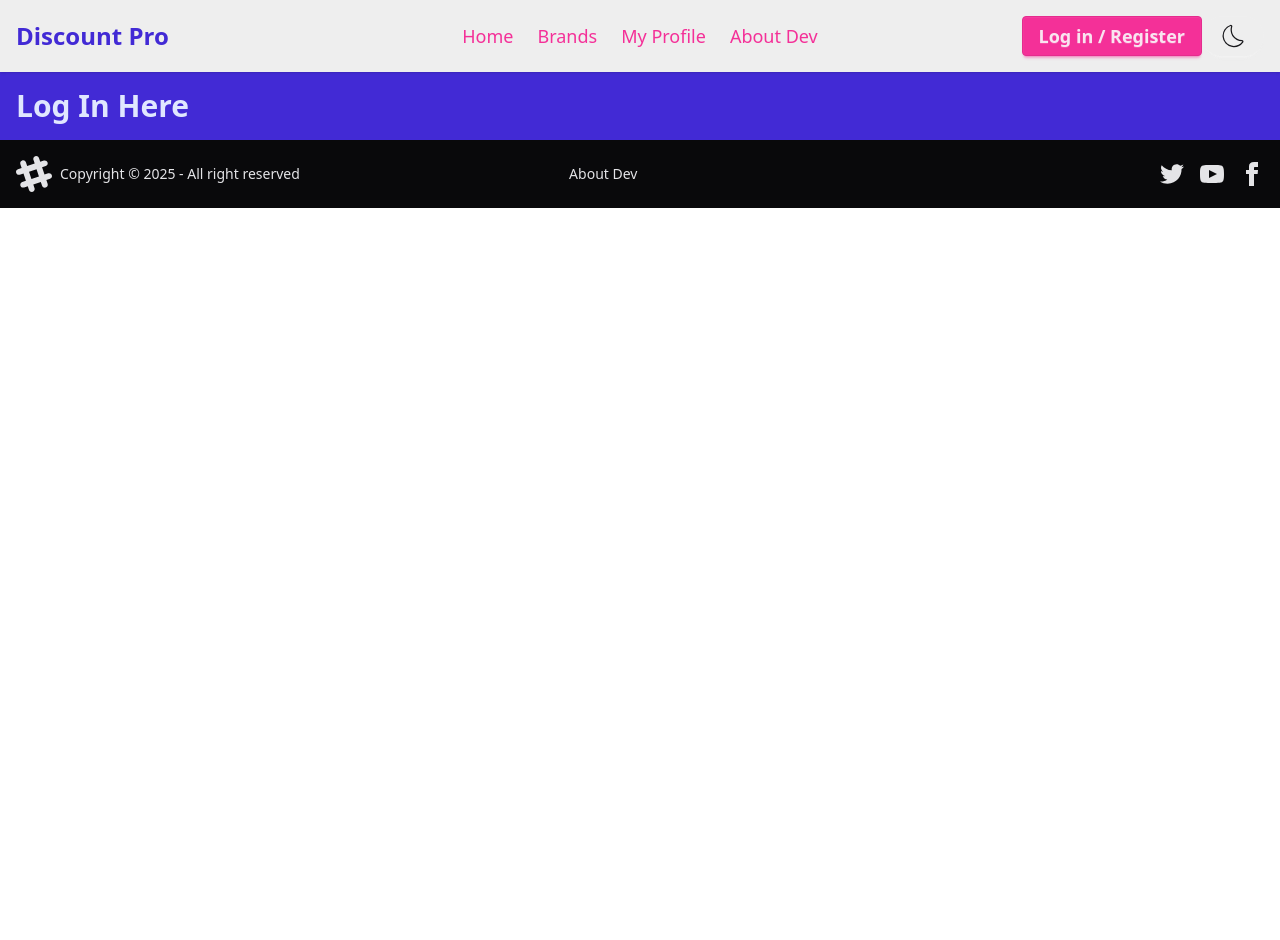
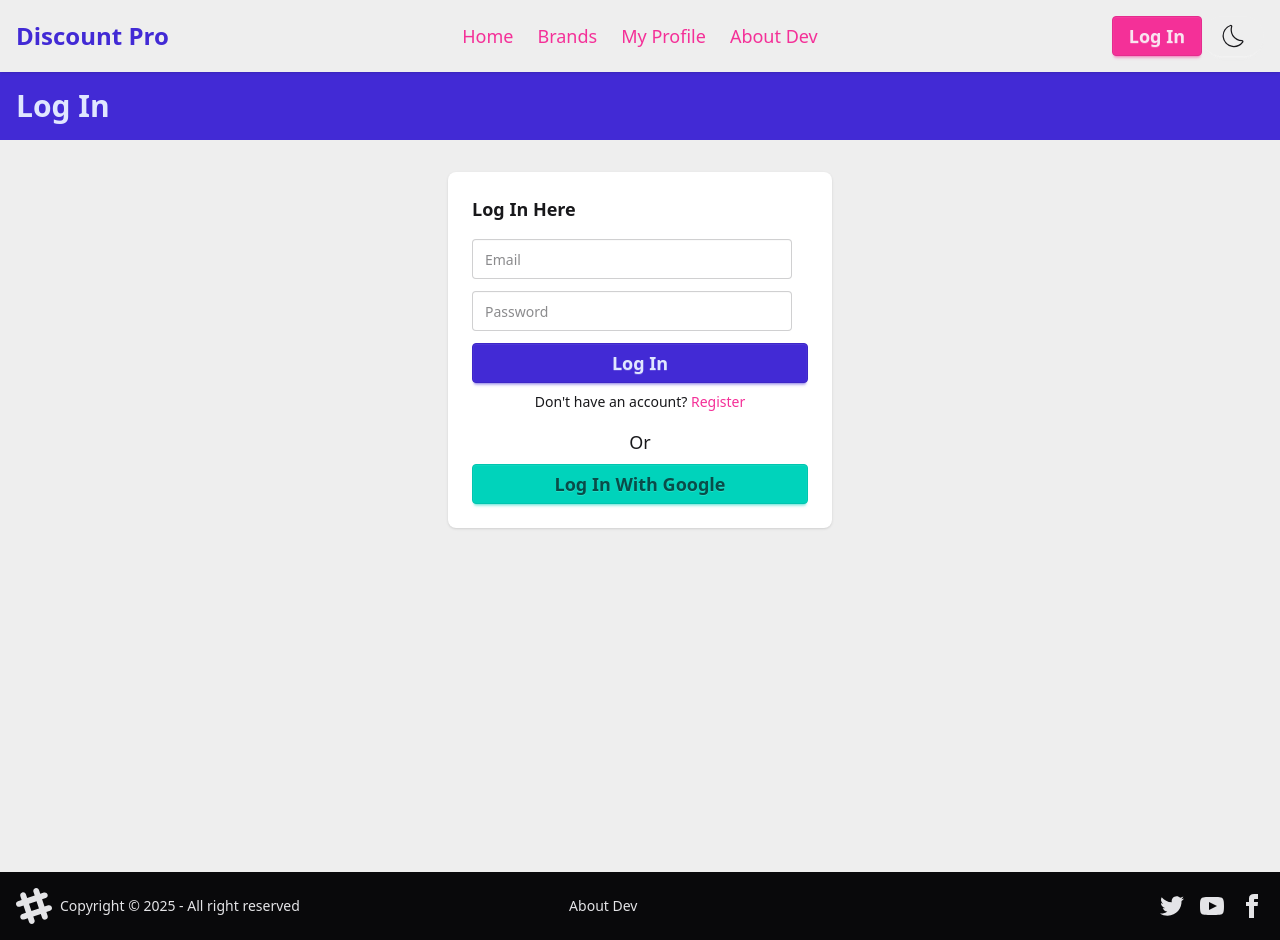
Before and after one commit to KYusufbd/discount-pro, a React (Vite) app: page /login in a window 1280 px wide. Before the commit the page ends 800 px from the top, so only its background shows below. Built offline with nearby package versions, Linux system fonts and the light colour scheme.

Commit message:
Added pages for log in and register and created user context

```diff
--- a/src/components/Brands.jsx
+++ b/src/components/Brands.jsx
@@ -24,7 +24,7 @@ const Brands = () => {
     <div>
       <div className="w-full bg-primary text-primary-content py-4">
         <div className="section flex flex-row justify-between">
-          <h1 className="text-start font-bold text-3xl">All Brands</h1>
+          <h1 className="text-start font-bold text-3xl">Brands</h1>
           <label className="input w-1/3 bg-accent text-accent-content">
             <svg
               className="h-[1em] opacity-50"
@@ -118,34 +118,3 @@ const Brands = () => {
 };
 
 export default Brands;
-
-console.log("Remove the lines bellow when the project is complete.");
-/**
- * These lines must be removed after the project is complete:
- * {
-    "_id": "2",
-    "description": "Limited-time deal! Save $15 on the AXON X-136 High-Power Hearing Aid for enhanced hearing support.",
-    "shop_link": "https://ajkerdeal.com",
-    "brand_name": "AXON",
-    "brand_logo_URL": "https://ajkerdeal.com/axon_logo.png",
-    "category": "Health",
-    "rating": 4,
-    "coupons": [
-        {
-            "coupon_code": "HEALTH15",
-            "description": "Save $15 on this high-power hearing aid.",
-            "expiry_date": "2025-06-15",
-            "condition": "Valid for new customers only.",
-            "coupon_type": "Flat Discount"
-        },
-        {
-            "coupon_code": "FREESHIPHEALTH",
-            "description": "Get free shipping on health products over $50.",
-            "expiry_date": "2025-04-30",
-            "condition": "Applies to selected health products.",
-            "coupon_type": "Free Shipping"
-        }
-    ],
-    "isSaleOn": true
-}
-*/
--- /dev/null
+++ b/src/components/Login.jsx
@@ -0,0 +1,49 @@
+import { Link } from "react-router";
+
+const Login = () => {
+  return (
+    <div className="min-h-screen flex flex-col gap-8 bg-base-300">
+      <div className="w-full bg-primary text-primary-content py-4">
+        <div className="section flex flex-row justify-between">
+          <h1 className="text-start font-bold text-3xl">Log In</h1>
+        </div>
+      </div>
+      <div className="card bg-base-100 w-96 max-w-full shadow-sm mx-auto">
+        <div className="card-body gap-4">
+          <h2 className="card-title">Log In Here</h2>
+          <form className="w-full flex flex-col gap-3">
+            <input
+              type="email"
+              placeholder="Email"
+              className="input input-md"
+            />
+            <input
+              type="password"
+              placeholder="Password"
+              className="input input-md"
+            />
+            <div className="card-actions justify-end">
+              <button className="btn btn-primary text-lg w-full">Log In</button>
+              <p className="text-center">
+                Don&apos;t have an account?{" "}
+                <Link to="/register" className="text-secondary">
+                  Register
+                </Link>
+              </p>
+            </div>
+          </form>
+          <div className="flex flex-col gap-2">
+            <p className="text-center text-lg font-medium">Or</p>
+            <div className="card-actions justify-end">
+              <button className="btn btn-accent text-lg w-full">
+                Log In With Google
+              </button>
+            </div>
+          </div>
+        </div>
+      </div>
+    </div>
+  );
+};
+
+export default Login;
--- a/src/components/LoginReg.jsx
+++ /dev/null
@@ -1,13 +0,0 @@
-const LoginReg = () => {
-  return (
-    <div>
-      <div className="w-full bg-primary text-primary-content py-4">
-        <div className="section flex flex-row justify-between">
-          <h1 className="text-start font-bold text-3xl">Log In Here</h1>
-        </div>
-      </div>
-    </div>
-  );
-};
-
-export default LoginReg;
--- a/src/components/Navbar.jsx
+++ b/src/components/Navbar.jsx
@@ -20,7 +20,7 @@ const Navbar = ({ switchTheme, theme }) => {
     </>
   );
   return (
-    <div className="w-full bg-base-300">
+    <div className="w-full bg-base-300 sticky top-0 z-20">
       <div className="navbar section shadow-sm font-medium">
         <div className="navbar-start">
           <div className="dropdown">
@@ -65,7 +65,7 @@ const Navbar = ({ switchTheme, theme }) => {
             to="/login"
             className="btn btn-secondary text-lg hidden md:flex"
           >
-            Log in / Register
+            Log In
           </Link>
           <button
             className="btn bg-transparent border-0 rounded-full text-3xl"
--- /dev/null
+++ b/src/components/Register.jsx
@@ -0,0 +1,43 @@
+import { Link } from "react-router";
+
+const Register = () => {
+  return (
+    <div className="min-h-screen flex flex-col gap-8 bg-base-300">
+      <div className="w-full bg-primary text-primary-content py-4">
+        <div className="section flex flex-row justify-between">
+          <h1 className="text-start font-bold text-3xl">Register</h1>
+        </div>
+      </div>
+      <div className="card bg-base-100 w-96 max-w-full shadow-sm mx-auto">
+        <div className="card-body gap-4">
+          <h2 className="card-title">Create An Account</h2>
+          <form className="w-full flex flex-col gap-3">
+            <input
+              type="email"
+              placeholder="Email"
+              className="input input-md"
+            />
+            <input
+              type="password"
+              placeholder="Password"
+              className="input input-md"
+            />
+            <div className="card-actions justify-end">
+              <button className="btn btn-primary text-lg w-full">
+                Register
+              </button>
+              <p className="text-center">
+                Already have an account?{" "}
+                <Link to="/login" className="text-secondary">
+                  Log In
+                </Link>
+              </p>
+            </div>
+          </form>
+        </div>
+      </div>
+    </div>
+  );
+};
+
+export default Register;
--- /dev/null
+++ b/src/contexts/UserContext.js
@@ -0,0 +1,5 @@
+import { createContext } from "react";
+
+const UserContext = createContext();
+
+export default UserContext;
--- /dev/null
+++ b/src/firebase/firebaseAuth.js
@@ -0,0 +1,13 @@
+import { initializeApp } from "firebase/app";
+import { getAuth } from "firebase/auth";
+import "dotenv";
+
+const firebaseConfig = import.meta.env;
+
+// Initialize Firebase
+const app = initializeApp(firebaseConfig);
+
+// Initialize Firebase Authentication and get a reference to the service
+const auth = getAuth(app);
+
+export default auth;
--- a/src/firebaseApp.js
+++ /dev/null
@@ -1,7 +0,0 @@
-import { initializeApp } from "firebase/app";
-import "dotenv";
-
-// TODO: Replace the following with your app's Firebase project configuration
-const firebaseConfig = import.meta.env;
-
-export const app = initializeApp(firebaseConfig);
--- a/src/main.jsx
+++ b/src/main.jsx
@@ -3,13 +3,14 @@ import { createRoot } from "react-dom/client";
 import "./index.css";
 import App from "./App.jsx";
 import Home from "./components/Home.jsx";
-import LoginReg from "./components/LoginReg.jsx";
+import Login from "./components/Login.jsx";
 import { BrowserRouter, Route, Routes } from "react-router";
 import Brands from "./components/Brands.jsx";
 import Profile from "./components/Profile.jsx";
 import About from "./components/About.jsx";
 import Coupon from "./components/Coupon.jsx";
 import Error from "./components/Error.jsx";
+import Register from "./components/Register.jsx";
 
 createRoot(document.getElementById("root")).render(
   <StrictMode>
@@ -20,7 +21,8 @@ createRoot(document.getElementById("root")).render(
           <Route path="/brands" element={<Brands />} />
           <Route path="/profile" element={<Profile />} />
           <Route path="/about" element={<About />} />
-          <Route path="/login" element={<LoginReg />} />
+          <Route path="/login" element={<Login />} />
+          <Route path="/register" element={<Register />} />
           <Route path="/brand/:id" element={<Coupon />} />
           <Route path="/category/:category" element={<Brands />} />
         </Route>
```
